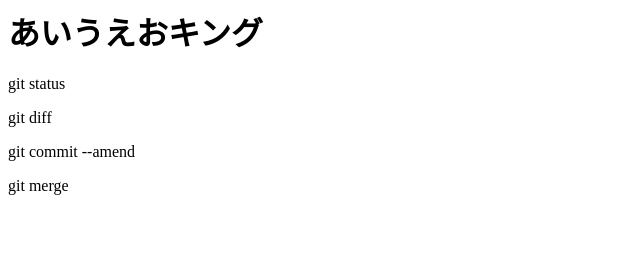
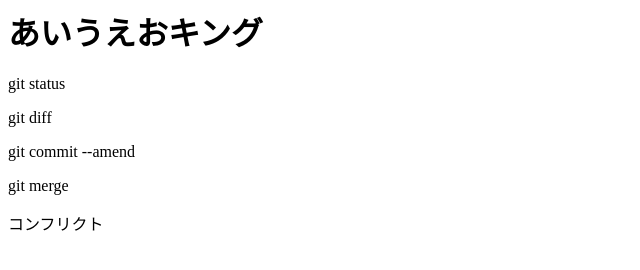
Before and after one commit to hirochan25000/git_tutorial, a plain HTML site: page index.html in a window 1280 px wide. Shown: the full height of the page, 0-640 px from the left. Drawn offline with Linux system fonts and the light colour scheme.

Commit message:
コンフリクトを追記

```diff
--- a/index.html
+++ b/index.html
@@ -11,3 +11,7 @@
   </p>
 
 <p>git merge</p>
+
+<p>
+  コンフリクト
+  </p>
```
